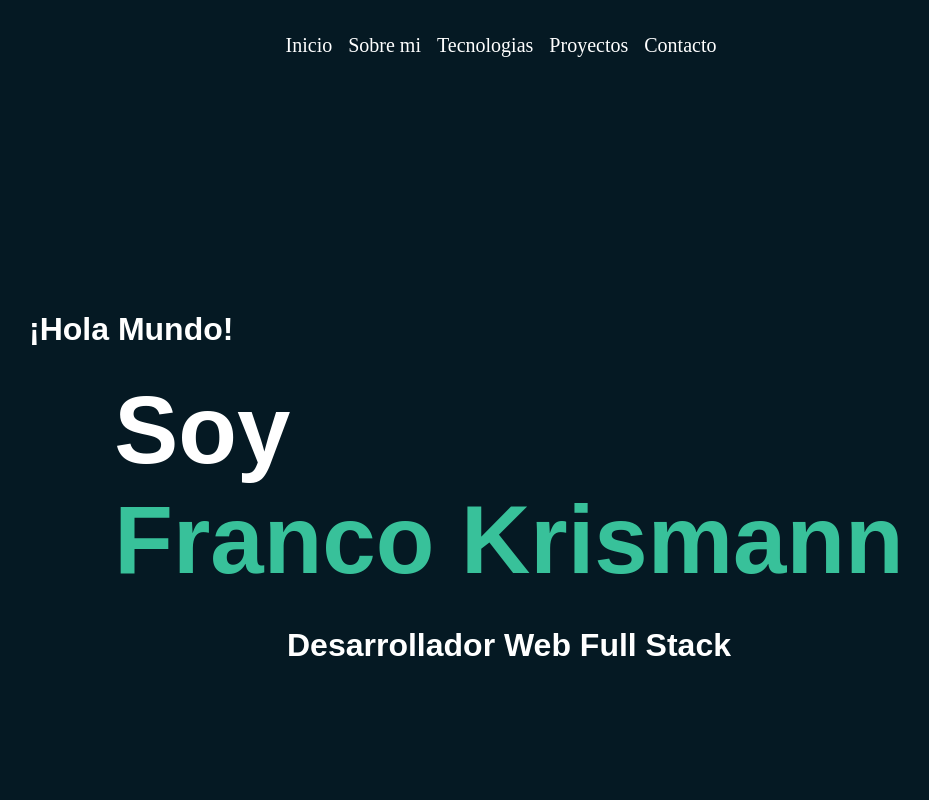
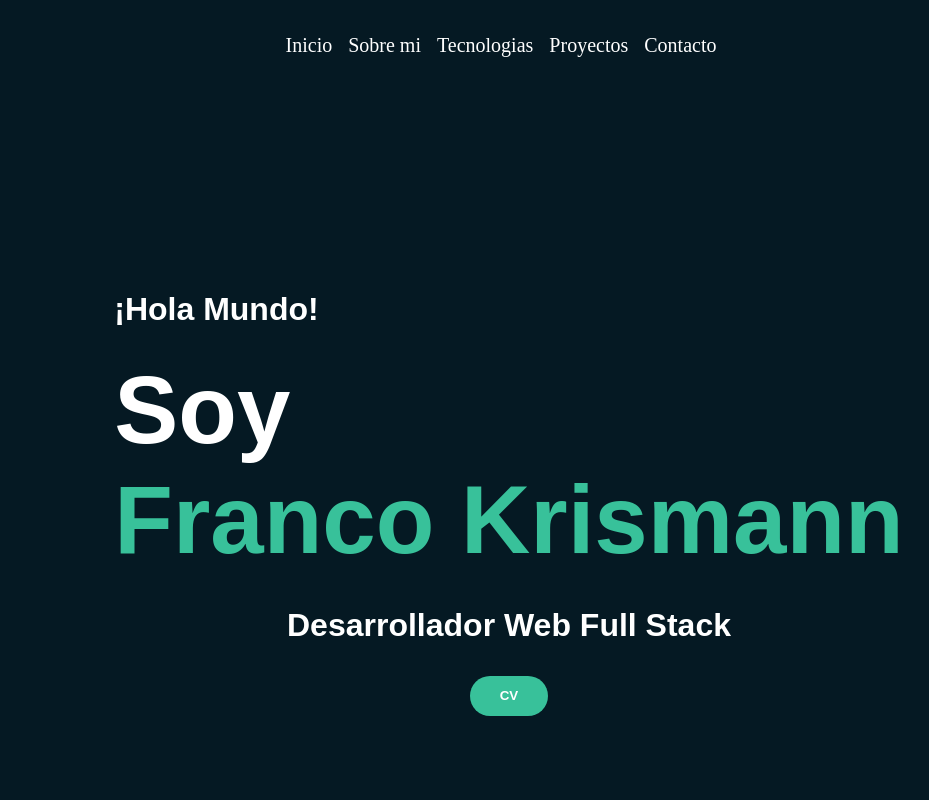
Before and after one commit to FrancoKrismann/Portafolio, a React (Create React App) app: page / in a window 1280 px wide. Shown: the top 800 px of the page, without its empty margins (131-1060 px from the left). Built offline with nearby package versions, Linux system fonts and the light colour scheme.

Commit message:
Terminado

```diff
--- a/package.json
+++ b/package.json
@@ -10,6 +10,7 @@
     "react": "^18.2.0",
     "react-dom": "^18.2.0",
     "react-hook-form": "^7.45.2",
+    "react-hot-toast": "^2.4.1",
     "react-icons": "^4.10.1",
     "react-scripts": "5.0.1",
     "react-scroll": "^1.8.9",
--- a/public/index.html
+++ b/public/index.html
@@ -27,7 +27,7 @@
       work correctly both with client-side routing and a non-root public URL.
       Learn how to configure a non-root public URL by running `npm run build`.
     -->
-    <title>React App</title>
+    <title>Franco Krismann</title>
   </head>
   <body>
     <noscript>You need to enable JavaScript to run this app.</noscript>
--- a/src/components/Sections/About/Styles.jsx
+++ b/src/components/Sections/About/Styles.jsx
@@ -101,9 +101,14 @@ export const Aboutcontainer = styled.div`
         height: 5rem;
         justify-content: center;
         align-items: center;
+        border:1px solid red;
 
-        @media screen and (max-width: 768px) {
+        @media screen and (max-width: 900px) {
           height: 8rem;
+        }
+
+        @media screen and (max-width: 556px) {
+          height: 12rem;
         }
 
         @media screen and (max-width: 400px) {
--- a/src/components/Sections/Contact/Form.jsx
+++ b/src/components/Sections/Contact/Form.jsx
@@ -2,6 +2,7 @@ import React, { useRef, useState } from "react";
 import emailjs from "@emailjs/browser";
 import { FormContainer } from "./Styles";
 import { validationForm } from "./validation";
+import { Toaster,toast } from "react-hot-toast";
 
 export default function Form() {
   const form = useRef();
@@ -27,7 +28,6 @@ export default function Form() {
     const serviceId = "service_1ygmkrc";
     const templateId = "template_8t0uyic";
     const apiKey = "wA2P2eKgLCZLNZpMb";
-
     const { nombre,email, message } = values;
     const validationErrors = validationForm(nombre,email, message);
     setErrors(validationErrors);
@@ -35,8 +35,10 @@ export default function Form() {
       return null
     }
 
+    toast.success("Enviado")
     emailjs.sendForm(serviceId, templateId, form.current, apiKey).then(
       (result) => {
+
         console.log(result.text,"success emailjs send");
       },
       (error) => {
@@ -45,8 +47,39 @@ export default function Form() {
     );
   };
 
+  // const successEmail = () => {
+  //   console.log("Enviado");
+  //   toast.success("Enviado")
+  // }
+
   return (
     <FormContainer ref={form} onSubmit={sendEmail}>
+       <Toaster
+        position="bottom-right"
+        reverseOrder={false}
+        gutter={8}
+        containerClassName=""
+        containerStyle={{}}
+        toastOptions={{
+          // Define default options
+          className: "",
+          duration: 5000,
+          style: {
+            background: "#05af8a",
+            color: "#fff",
+            fontSize: 18
+          },
+
+          // Default options for specific types
+          success: {
+            duration: 4000,
+            theme: {
+              primary: "green",
+              secondary: "black",
+            },
+          },
+        }}
+      />
       <div className="container-inputs">
         <label>Nombre</label>
         <input
@@ -83,7 +116,8 @@ export default function Form() {
         {errors.message && <p className='errors'>{errors.message}</p>}
         </div>
       </div>
-      <input className="button-submit" type="submit" value="Enviar" />
+      <input  className="button-submit" type="submit" value="Enviar" />
+
     </FormContainer>
   );
 }
--- a/src/components/Sections/Contact/Styles.jsx
+++ b/src/components/Sections/Contact/Styles.jsx
@@ -7,7 +7,7 @@ export const Contactcontainer = styled.div`
   align-content: center;
   flex-direction: column;
   width: 100%;
-  height: 45rem;
+  /* height: 45rem; */
   background-color: #1c2541;
 
   @media screen and (max-width: 768px) {
--- a/src/components/Sections/Home/Home.jsx
+++ b/src/components/Sections/Home/Home.jsx
@@ -21,6 +21,12 @@ export default function Home() {
             <span>Franco Krismann</span>
           </h1>
           <h3>Desarrollador Web Full Stack</h3>
+          <a
+            href="https://drive.google.com/file/d/1ra9EevdRdqDXRV1Ge8c4fy2SqaGm_OuB/view?usp=sharing"
+            className="container-cv"
+          >
+            <button>CV</button>
+          </a>
         </div>
       </div>
     </HomeContainer>
--- a/src/style/stylesComponents.jsx
+++ b/src/style/stylesComponents.jsx
@@ -144,7 +144,7 @@ export const HomeContainer = styled.div`
     flex-direction: column;
     align-items: center;
     /* border: 2px solid blue; */
-    width: 60rem;
+    /* width: 60rem; */
     flex-wrap: wrap;
 
     @media screen and (max-width: 769px) {
@@ -210,6 +210,32 @@ export const HomeContainer = styled.div`
 
       } */
   }
+
+  button {
+  padding: 12.5px 30px;
+  border: 0;
+  border-radius: 100px;
+  background-color: rgb(56, 193, 154);
+  color: #ffffff;
+  font-weight: Bold;
+  transition: all 0.5s;
+  -webkit-transition: all 0.5s;
+  cursor: pointer;
+}
+
+button:hover {
+  background-color: #6fc5ff;
+  box-shadow: 0 0 20px #6fc5ff50;
+  transform: scale(1.1);
+}
+
+button:active {
+  background-color: #3d94cf;
+  transition: all 0.25s;
+  -webkit-transition: all 0.25s;
+  box-shadow: none;
+  transform: scale(0.98);
+}
 `;
 export const PageContainer = styled.div`
   display: flex;
```
Also changed, not shown: src/components/Main/Main.jsx (+13 -17 lines), 2 other files (tests, documents, lock files or other folders).
